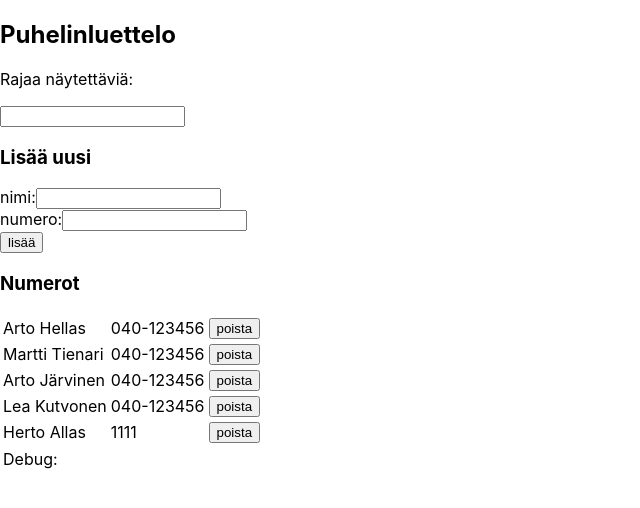
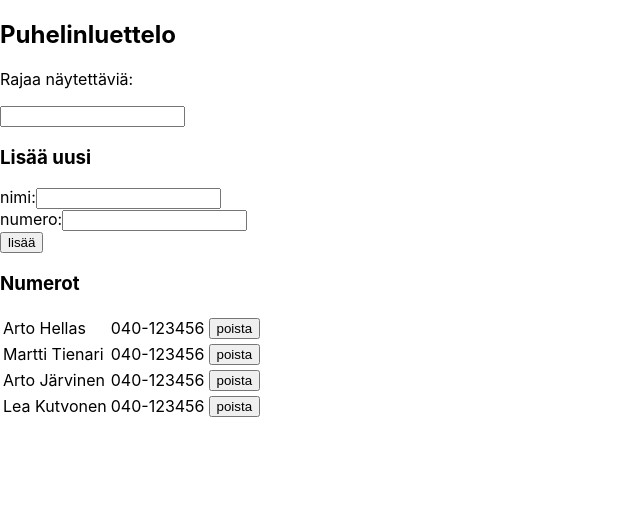
Before and after one commit to miipel/fullstackopen, a React (Create React App) app in the folder osa2/puhelinluettelo/: page / in a window 1280 px wide. Shown: the top 508 px of the page, without its empty margins (0-640 px from the left). Built offline with nearby package versions, Linux system fonts and the light colour scheme; data requests are answered from the project's data file.

Commit message:
Task 2.18 completed

```diff
--- a/osa2/puhelinluettelo/db.json
+++ b/osa2/puhelinluettelo/db.json
@@ -19,11 +19,6 @@
       "name": "Lea Kutvonen",
       "number": "040-123456",
       "id": 4
-    },
-    {
-      "name": "Herto Allas",
-      "number": "1111",
-      "id": 5
     }
   ]
 }
--- a/osa2/puhelinluettelo/src/App.js
+++ b/osa2/puhelinluettelo/src/App.js
@@ -2,6 +2,7 @@ import React from 'react';
 
 import Filter from './Filter';
 import Form from './Form';
+import Notification from './Notification'
 import numberService from './services/numbers';
 
 class App extends React.Component {
@@ -11,7 +12,8 @@ class App extends React.Component {
       persons: [],
       newName: '',
       newNumber: '',
-      filter: ''
+      filter: '',
+      message: null
     };
   }
 
@@ -33,13 +35,24 @@ class App extends React.Component {
   personRemovedHandler = person => {
     const confirmRemoval = window.confirm('poistetaanko ' + person.name);
     confirmRemoval === true
-      ? numberService.remove(person.id)
+      ? numberService.remove(person.id).then(res => {
+        let tmp = this.state.persons
+        const index = tmp.indexOf(person);
+        tmp.splice(index, 1)
+        this.setState({persons: tmp})
+        this.setState({ message: 'numero poistettu onnistuneesti' })
+        setTimeout(() => {
+          this.setState({message: null})
+        }, 2000)
+      })
       : console.log('No removal');
   };
 
   filterChangedHandler = event => {
     this.setState({ filter: event.target.value });
   };
+
+
 
   addPerson = event => {
     event.preventDefault();
@@ -63,6 +76,10 @@ class App extends React.Component {
             tmp.splice(index, 1)
             tmp = tmp.concat(response)
             this.setState({ persons: tmp });
+            this.setState({ message: 'numero muutettu onnistuneesti' })
+            setTimeout(() => {
+              this.setState({message: null})
+            }, 2000)
           })
         : console.log(newPerson);
     } else {
@@ -77,6 +94,10 @@ class App extends React.Component {
           newName: '',
           newNumber: ''
         });
+        this.setState({ message: 'numero lisätty onnistuneesti' })
+        setTimeout(() => {
+          this.setState({message: null})
+        }, 2000)
       });
     }
   };
@@ -92,6 +113,7 @@ class App extends React.Component {
     return (
       <div>
         <h2>Puhelinluettelo</h2>
+        <Notification message={this.state.message} />
         <Filter
           filterWord={this.state.filter}
           changeHandler={this.filterChangedHandler}
@@ -119,15 +141,6 @@ class App extends React.Component {
             ))}
           </tbody>
         </table>
-        <table>
-          <tbody>
-            <tr>
-              <td>Debug: </td>
-              <td>{this.state.newName}</td>
-              <td>{this.state.newNumber}</td>
-            </tr>
-          </tbody>
-        </table>
       </div>
     );
   }
--- a/osa2/puhelinluettelo/src/Form.js
+++ b/osa2/puhelinluettelo/src/Form.js
@@ -1,6 +1,6 @@
 import React from 'react'
 
-const Form = (props) => {
+const form = (props) => {
   return (
     <div>
       <h3>Lisää uusi</h3>
@@ -29,4 +29,4 @@ const Form = (props) => {
   )
 }
 
-export default Form
+export default form
--- /dev/null
+++ b/osa2/puhelinluettelo/src/Notification.css
@@ -0,0 +1,6 @@
+.success {
+  background: green;
+  border-style: solid;
+  border-radius: 1px;
+  padding: 10px;
+}
--- /dev/null
+++ b/osa2/puhelinluettelo/src/Notification.js
@@ -0,0 +1,16 @@
+import React from 'react'
+
+import './Notification.css'
+
+const notification = ({message}) => {
+  if (message === null) {
+    return null
+  }
+  return (
+    <div className="success">
+      {message}
+    </div>
+  )
+}
+
+export default notification
```
